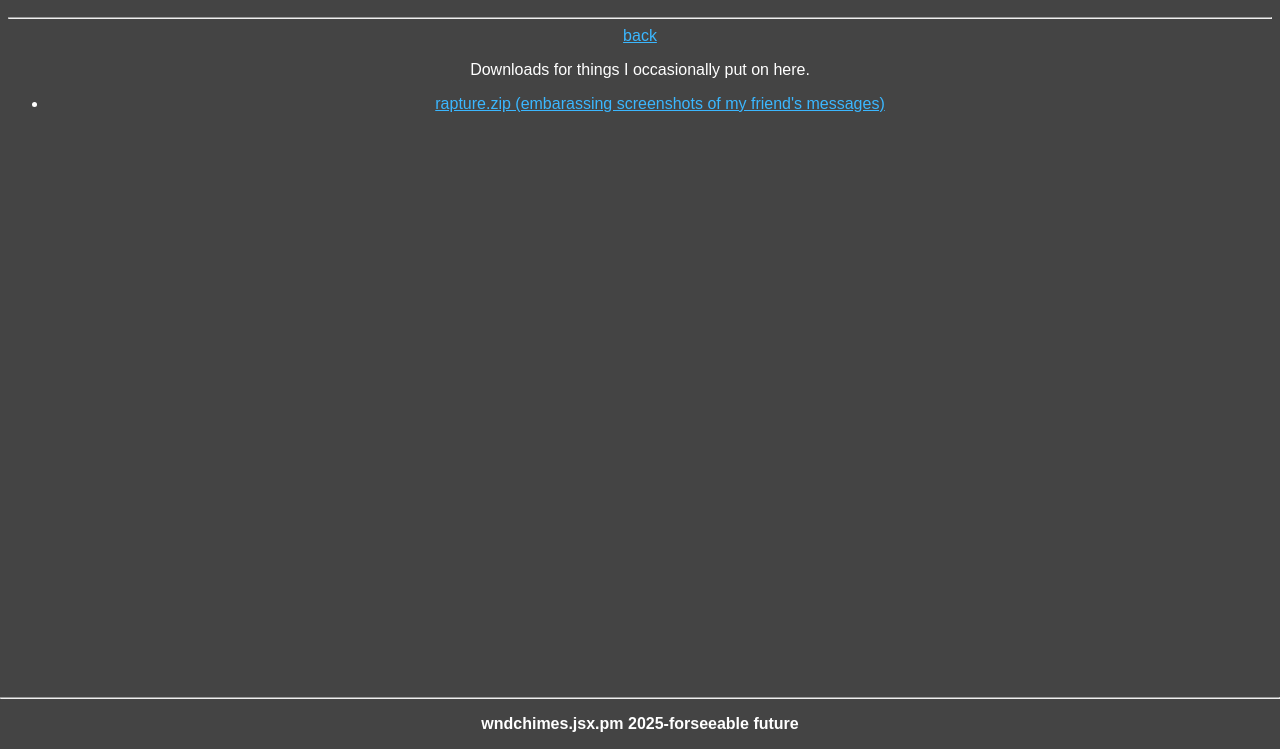
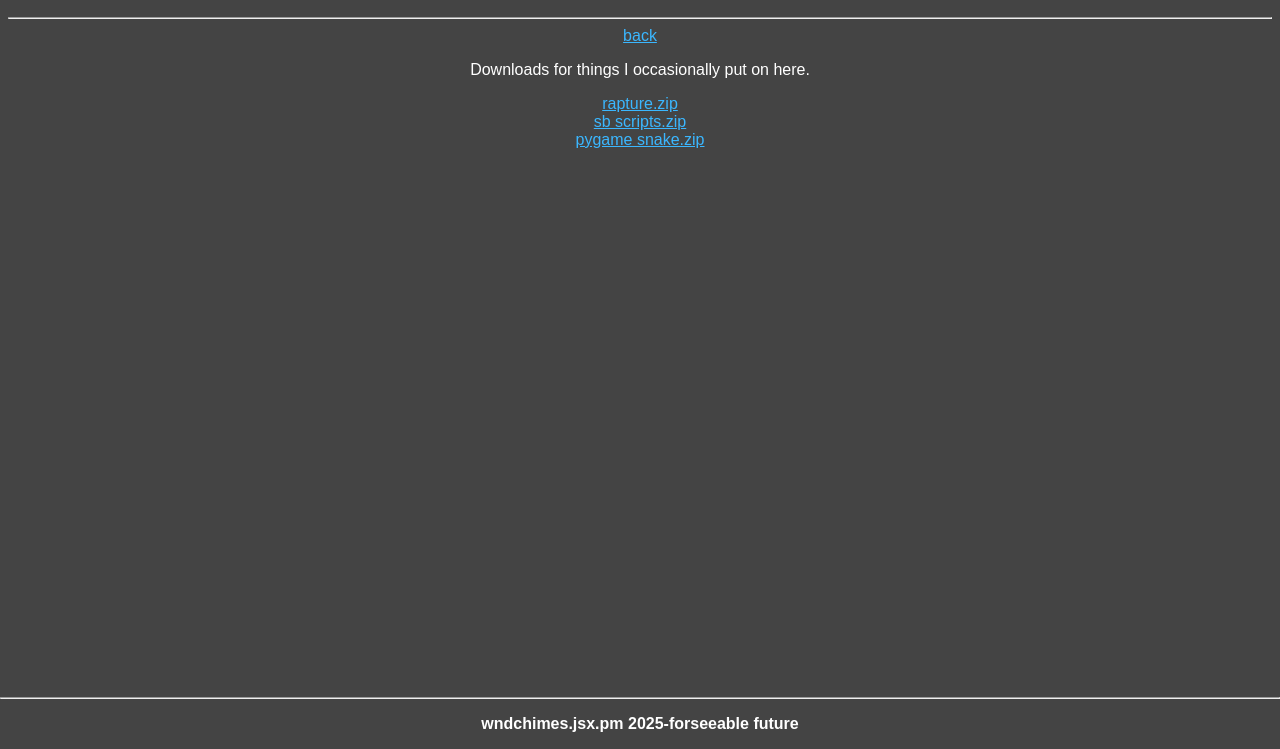
Before and after one commit to wndchimes/wndchimes.github.io, a plain HTML site: page pages/downloads.html in a window 1280 px wide. Shown: the part 51-800 px from the top of the page. Drawn offline with Linux system fonts and the light colour scheme.

Commit message:
making me add commit messages... pmo

```diff
--- a/pages/downloads.html
+++ b/pages/downloads.html
@@ -18,9 +18,9 @@
         Downloads for things I occasionally put on here.
     </p>
 
-    <ul>
-        <li><a href="././files/rapture.zip" download>rapture.zip (embarassing screenshots of my friend's messages)</a></li>
-    </ul>
+    <a href="././files/rapture.zip" download>rapture.zip</a> <br>
+    <a href="././files/lsb scripts.zip" download>sb scripts.zip</a> <br>
+    <a href="././files/pygame snake.zip" download>pygame snake.zip</a> <br>
 
     <footer>
         <hr>
```
Also changed, not shown: 2 other files.
